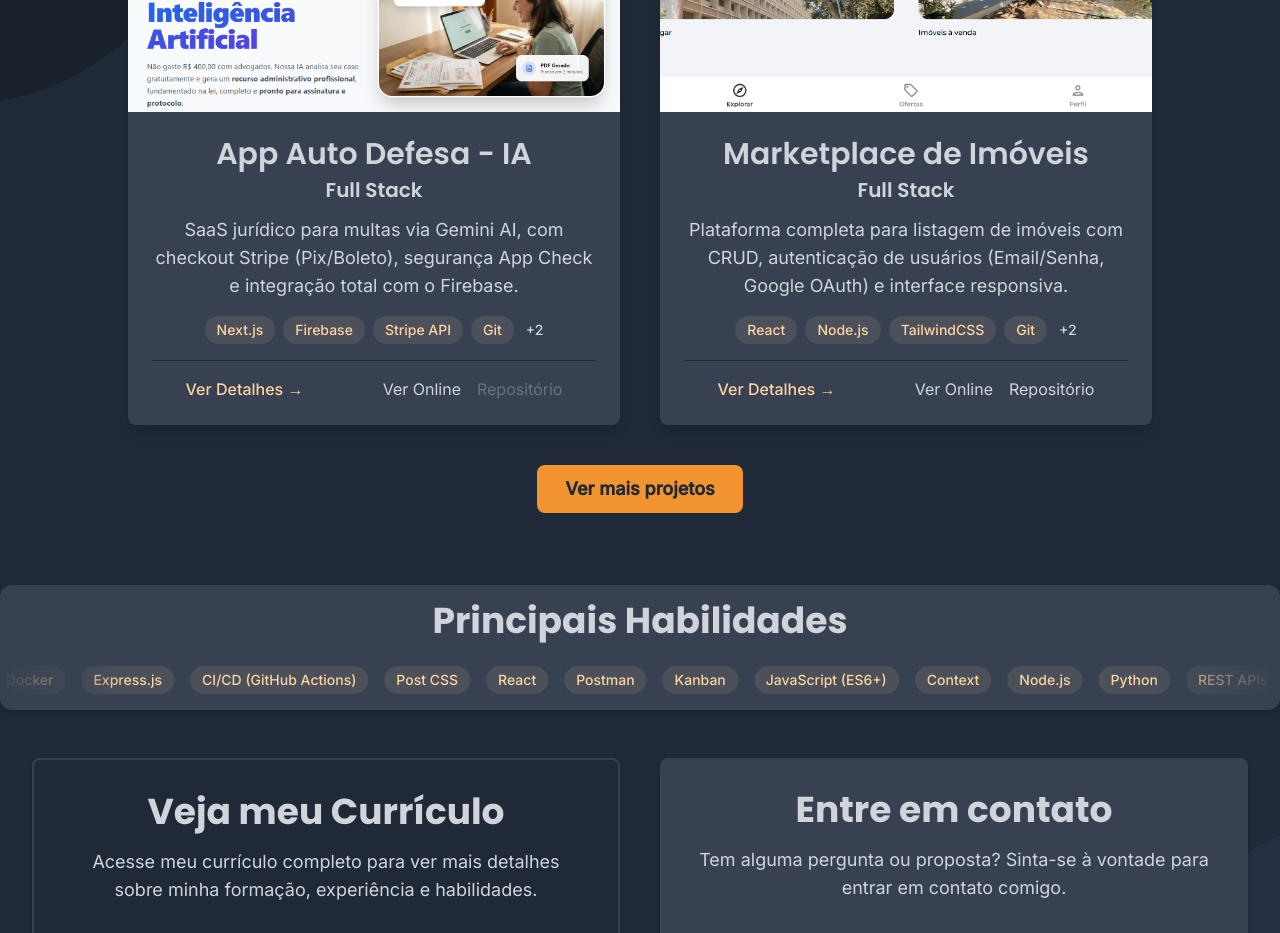
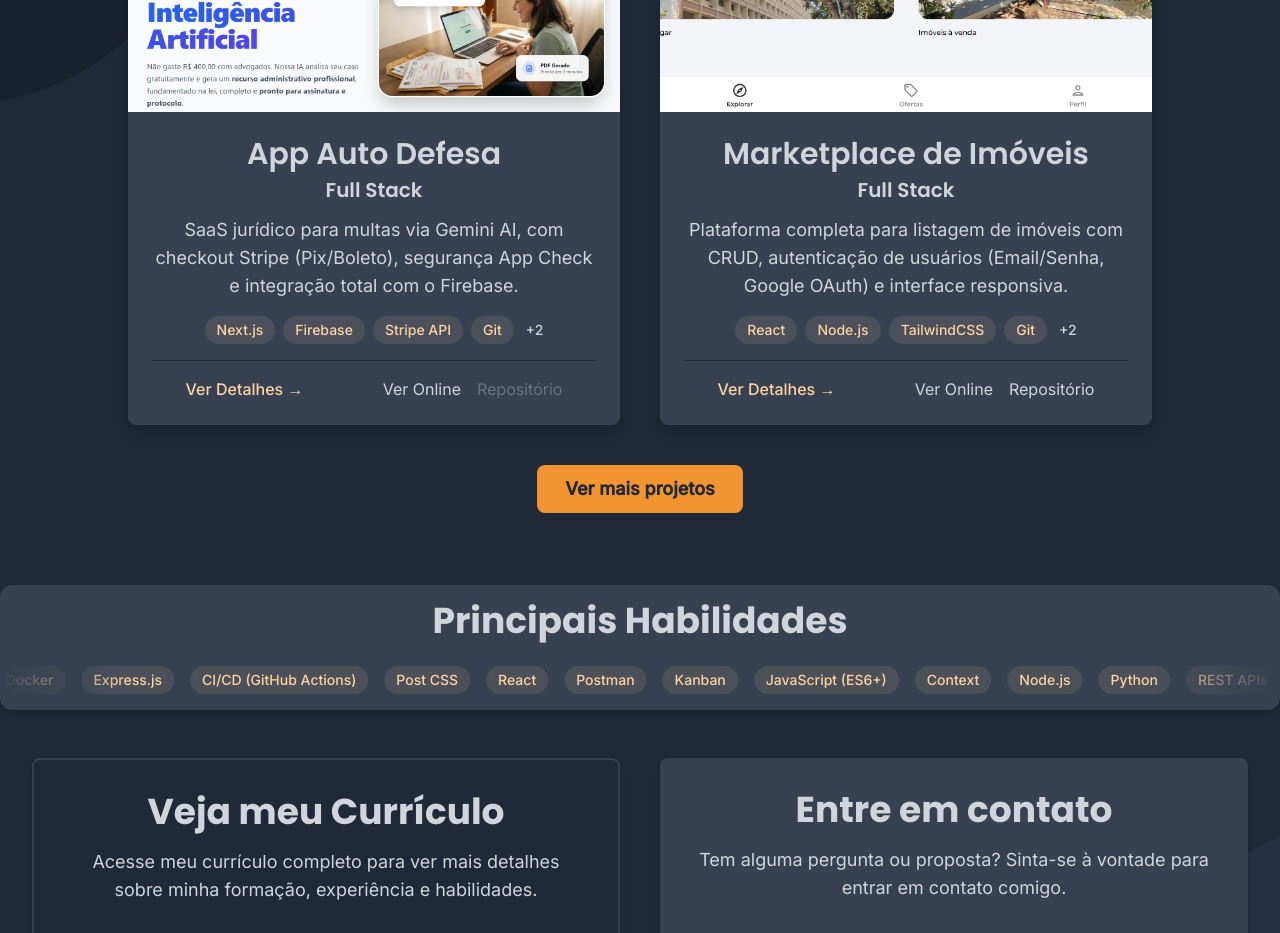
Before and after one commit to rodrigocvmd/portfolio, a Next.js app: page / in a window 1280 px wide. Shown: the part 1100-2033 px from the top of the page. Built offline with nearby package versions, Linux system fonts and the light colour scheme.

Commit message:
fix: react version

```diff
--- a/src/app/page.tsx
+++ b/src/app/page.tsx
@@ -8,7 +8,7 @@ import { useRef } from "react";
 
 const featuredProjects = [
 	{
-		title: "App Auto Defesa - IA",
+		title: "App Auto Defesa",
 		description:
 			"SaaS jurídico para multas via Gemini AI, com checkout Stripe (Pix/Boleto), segurança App Check e integração total com o Firebase.",
 		imageUrl: "/images/auto-defesa.png",
--- a/src/app/projetos/[slug]/page.tsx
+++ b/src/app/projetos/[slug]/page.tsx
@@ -372,7 +372,7 @@ export default async function ProjectPage({ params }: ProjectPageProps) {
 					Descrição do Projeto
 				</h2>
 				{project.description.map((paragraph, index) => (
-					<p className="indent-16" key={index}>
+					<p className="indent-10" key={index}>
 						{paragraph}
 					</p>
 				))}
```
